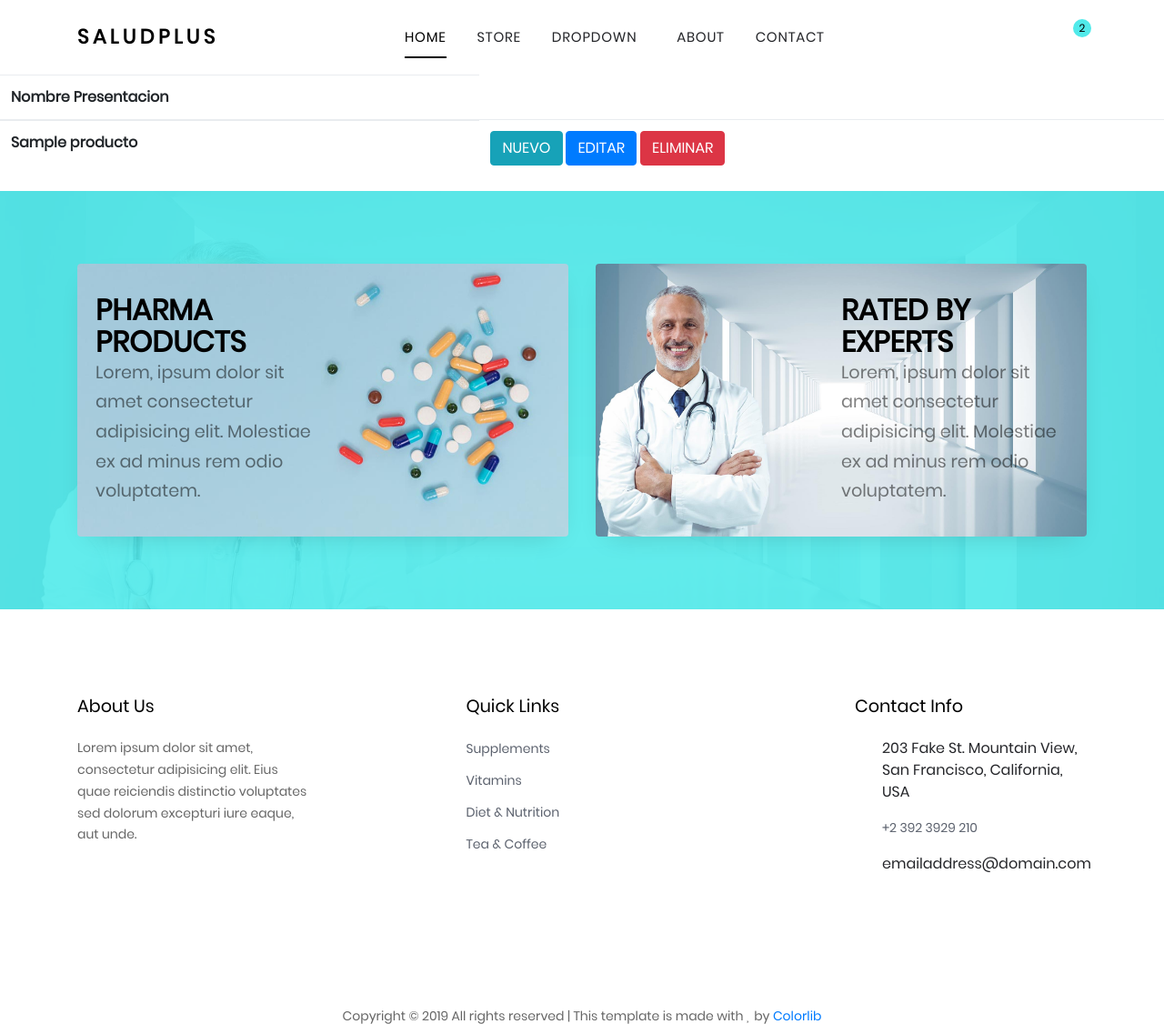
After one commit to valenciacamilo12/Pagina-Web-Farmacia---Django-, a Django app: template src/templates/productos/presentacion_list.html in a window 1280 px wide. The commit adds this page. Shown: the top 1126 px of the page at 91% size. Run offline with Django 3.2, Linux system fonts and the light colour scheme; the template is opened without the code that fills it: most values are stand-ins (such as "Sample title", 1, 10 or a date in 2020); some libraries are stand-ins or nearby versions; some web fonts are replaced.

Commit message:
Agregando el modulo de presentacion

```diff
--- a/src/apps/productos/urls.py
+++ b/src/apps/productos/urls.py
@@ -1,6 +1,7 @@
 from django.conf.urls import url
 from apps.productos.views import CreateProducto,ListProducto,DetailViewProducto,UpdateProducto,DeleteProducto
 from apps.productos.views import CreateCategoria, ListCategoria, UpdateCategoria, DeleteCategoria
+from apps.productos.views import CreatePresentacion, ListPresentacion, UpdatePresentacion, DeletePresentacion
 
 urlpatterns = [
     url(r'^nuevo$', CreateProducto.as_view(), name = 'producto_create'),
@@ -12,4 +13,8 @@ urlpatterns = [
     url(r'^categorias/listar$', ListCategoria.as_view(), name='categoria_listar'),
     url(r'^editar/categoria/(?P<pk>[\d]+)/$', UpdateCategoria.as_view(), name='categoria_editar'),
     url(r'^eliminar/categoria/(?P<pk>[\d]+)/$', DeleteCategoria.as_view(), name='categoria_eliminar'),
+    url(r'^presentacion/nueva$', CreatePresentacion.as_view(), name='presentacion_nueva'),
+    url(r'^presentacion/listar$', ListPresentacion.as_view(), name='presentacion_listar'),
+    url(r'^editar/presentacion/(?P<pk>[\d]+)/$', UpdatePresentacion.as_view(), name='presentacion_editar'),
+    url(r'^eliminar/presentacion/(?P<pk>[\d]+)/$', DeletePresentacion.as_view(), name='presentacion_eliminar'),
 ]
--- a/src/templates/base/base.html
+++ b/src/templates/base/base.html
@@ -42,6 +42,8 @@
               <ul class="site-menu js-clone-nav d-none d-lg-block">
                 {% if perms.producto.is_uno %}
                   <li class="active"><a href="{%url 'empleados:producto_listar'%}">Productos</a></li>
+                  <li class="active"><a href="{%url 'productos:categoria_listar'%}">Categorias</a></li>
+                  <li class="active"><a href="{%url 'productos:presentacion_listar'%}">Presentaciones</a></li>
                 {% else %}
                   <li class="active"><a href="{%url 'usuarios:usuarios_inicio'%}">Home</a></li>
                   <li><a href="{%url 'productos:producto_listar'%}">Store</a></li>
--- /dev/null
+++ b/src/templates/productos/presentacion_list.html
@@ -0,0 +1,26 @@
+{% extends "base/base.html" %}
+{% block content%}
+    <table class="table table-border">
+        <thead>
+            <tr>
+                <th scope='col'>Nombre Presentacion</th>
+            </tr>
+        </thead>
+        <tbody>
+            {%if object_list %}
+                {% for presentacion in object_list %}
+                    <tr>
+                        <th scope='row'>{{presentacion.nom_pre}}</th>
+                        <td>
+                            <a class="btn btn-info" href="{% url 'productos:presentacion_nueva'%}">Nuevo</a>
+                            <a class="btn btn-primary" href="{% url 'productos:presentacion_editar' presentacion.cod_prese %}">Editar</a>
+                            <a class="btn btn-danger" href="{% url 'productos:presentacion_eliminar' presentacion.cod_prese %}">Eliminar</a>
+                        </td>
+                    </tr>
+                {% endfor %}
+            {%else %}
+                <h1>No hay registro de presentaciones</h1>
+            {%endif %}
+        </tbody>
+    </table>
+{% endblock content%}
```
Also changed, not shown: src/apps/productos/views.py (+31 -0 lines), src/templates/productos/presentacion_delete.html (added, +8 -0 lines), src/templates/productos/presentacion_form.html (added, +9 -0 lines).
